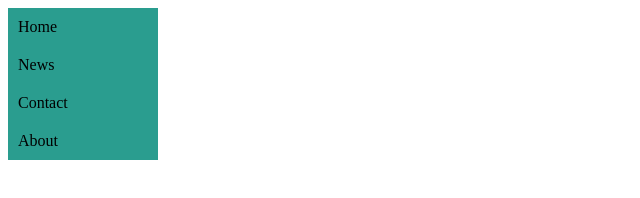
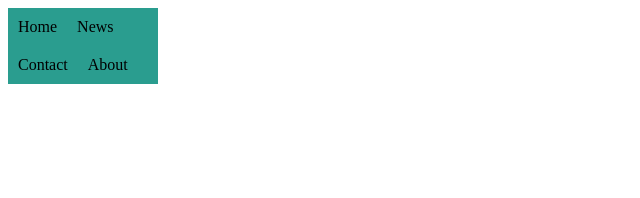
Before and after one commit to ajbtwn/CS3-Exercise, a plain HTML site: page index.html in a window 1280 px wide. Shown: the whole page, without its empty margins (0-640 px from the left). Drawn offline with Linux system fonts and the light colour scheme.

Commit message:
Update index.html

```diff
--- a/index.html
+++ b/index.html
@@ -8,6 +8,10 @@
          padding: 0;
          width: 150px;
          background-color: rgb(42,157,143);
+         overflow: hidden;
+        }
+        li{
+         float: left;
         }
         li a:link{
          display: block;
```
